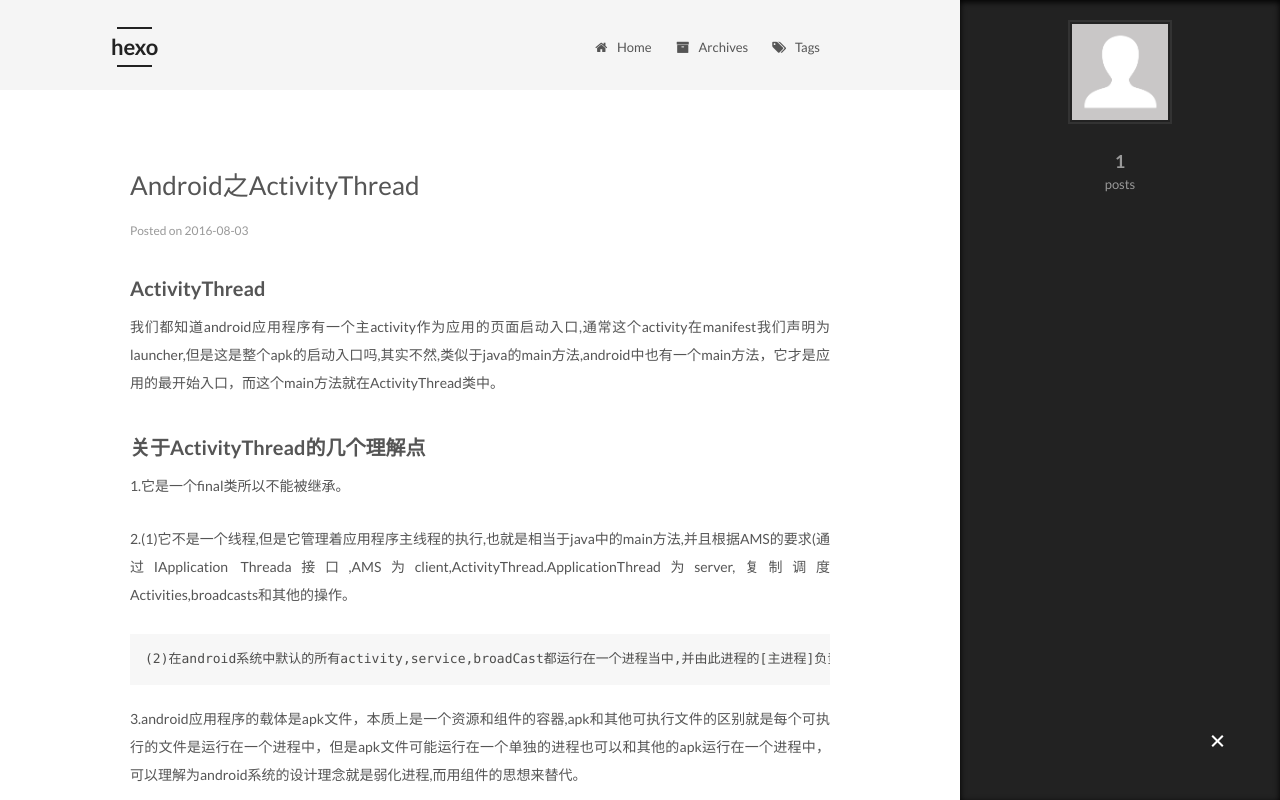
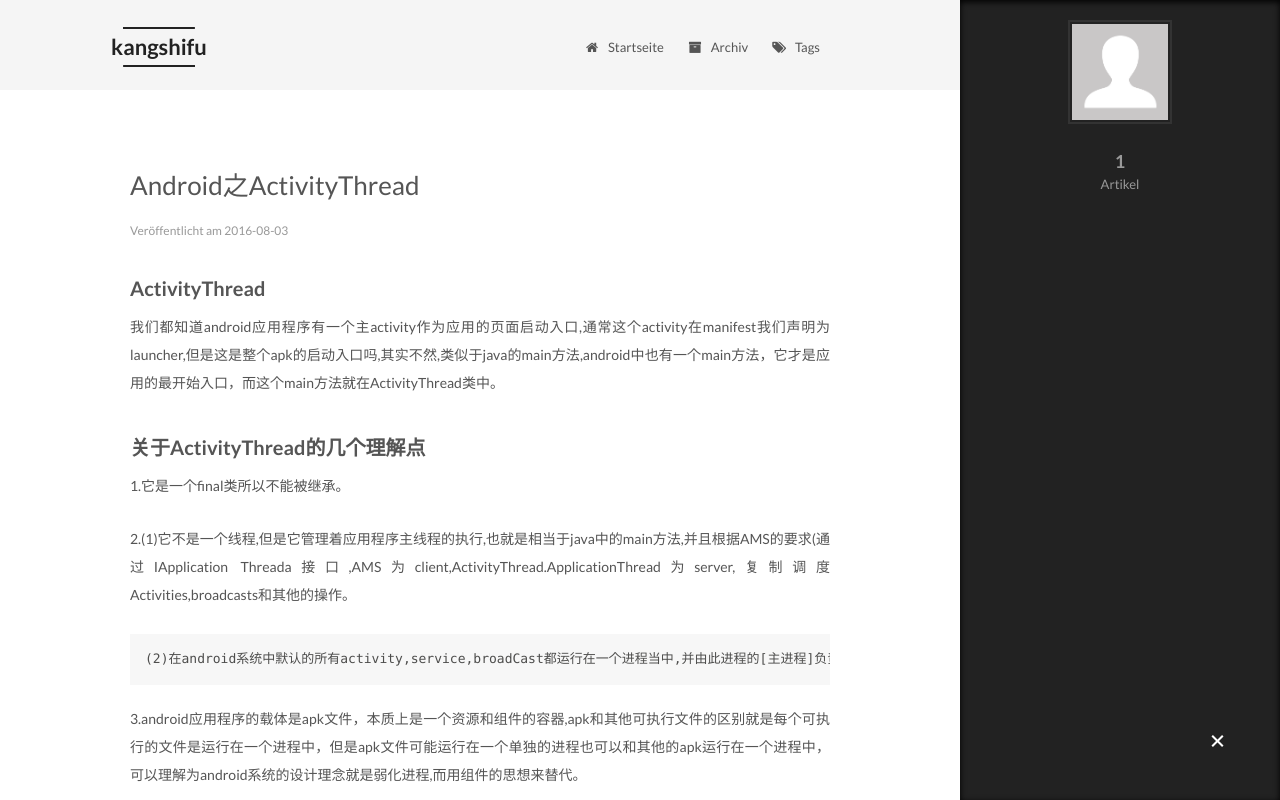
Before and after one commit to kangshifu/kangshifu.github.io, a plain HTML site: page index.html in a window 1280 px wide. Both pictures are taken after a click on the element 1217 px from the left and 742 px from the top of the page. Shown: the top 800 px of the page. Drawn offline with Linux system fonts and the light colour scheme.

Commit message:
更改title为kangshifu

```diff
--- a/index.html
+++ b/index.html
@@ -85,11 +85,11 @@
 
 
 <meta property="og:type" content="website">
-<meta property="og:title" content="hexo">
+<meta property="og:title" content="kangshifu">
 <meta property="og:url" content="http://yoursite.com/index.html">
-<meta property="og:site_name" content="hexo">
+<meta property="og:site_name" content="kangshifu">
 <meta name="twitter:card" content="summary">
-<meta name="twitter:title" content="hexo">
+<meta name="twitter:title" content="kangshifu">
 
 
 
@@ -107,7 +107,7 @@
   };
 </script>
 
-  <title> hexo </title>
+  <title> kangshifu </title>
 </head>
 
 <body itemscope itemtype="http://schema.org/WebPage" lang="">
@@ -140,7 +140,7 @@
   <div class="custom-logo-site-title">
     <a href="/"  class="brand" rel="start">
       <span class="logo-line-before"><i></i></span>
-      <span class="site-title">hexo</span>
+      <span class="site-title">kangshifu</span>
       <span class="logo-line-after"><i></i></span>
     </a>
   </div>
@@ -167,7 +167,7 @@
 
               <i class="menu-item-icon fa fa-fw fa-home"></i> <br />
 
-            Home
+            Startseite
           </a>
         </li>
 
@@ -177,7 +177,7 @@
 
               <i class="menu-item-icon fa fa-fw fa-archive"></i> <br />
 
-            Archives
+            Archiv
           </a>
         </li>
 
@@ -243,7 +243,7 @@
             <span class="post-meta-item-icon">
               <i class="fa fa-calendar-o"></i>
             </span>
-            <span class="post-meta-item-text">Posted on</span>
+            <span class="post-meta-item-text">Veröffentlicht am</span>
             <time itemprop="dateCreated" datetime="2016-08-03T14:53:00+08:00" content="2016-08-03">
               2016-08-03
             </time>
@@ -441,7 +441,7 @@ DecorView = TitleView + contentView;(View的绘制)
           <div class="site-state-item site-state-posts">
             <a href="/archives">
               <span class="site-state-item-count">1</span>
-              <span class="site-state-item-name">posts</span>
+              <span class="site-state-item-name">Artikel</span>
             </a>
           </div>
 
@@ -488,7 +488,7 @@ DecorView = TitleView + contentView;(View的绘制)
 </div>
 
 <div class="powered-by">
-  Powered by <a class="theme-link" href="http://hexo.io">Hexo</a>
+  Erstellt mit  <a class="theme-link" href="http://hexo.io">Hexo</a>
 </div>
 
 <div class="theme-info">
```
Also changed, not shown: 2016/08/03/Android之ActivityThread/index.html (+10 -10 lines), archives/2016/08/index.html (+10 -10 lines), archives/2016/index.html (+10 -10 lines), archives/index.html (+10 -10 lines).
